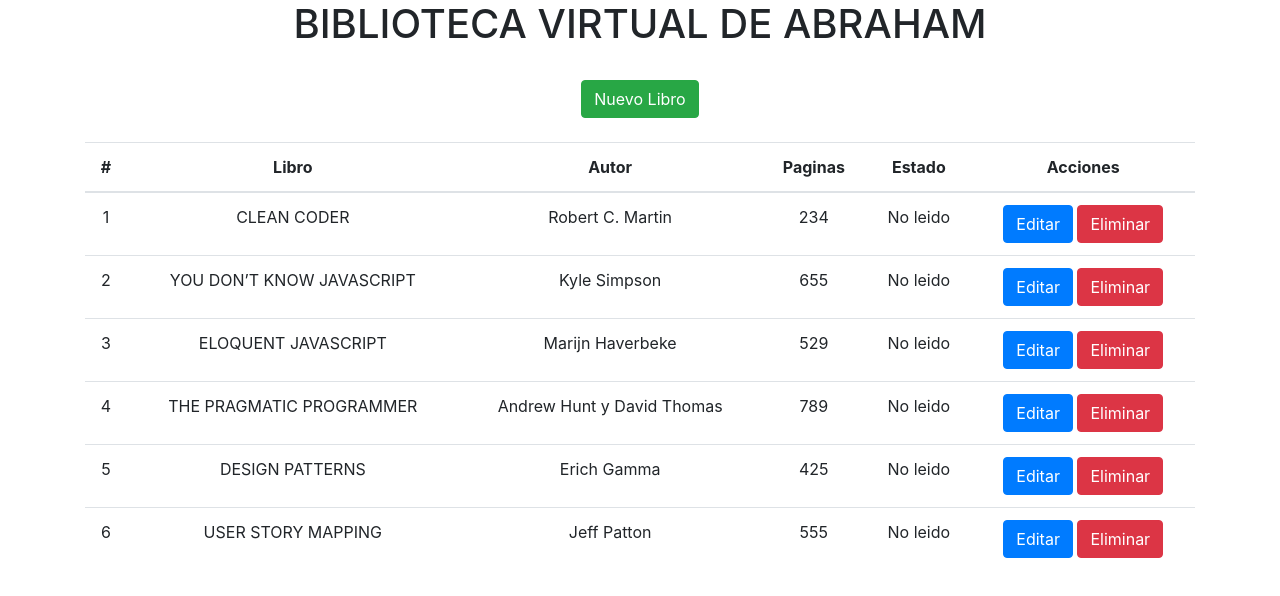
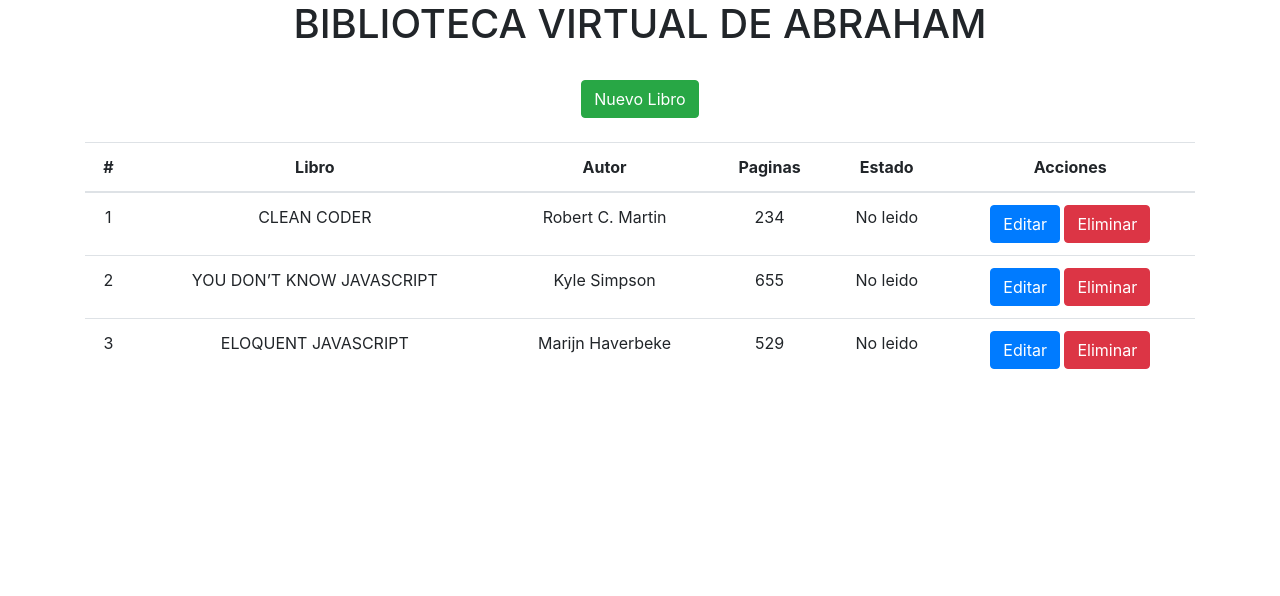
Before and after one commit to Alonso-Aldebaram/Project_Library, a React (Create React App) app: page / in a window 1280 px wide. Shown: the top 596 px of the page. Built offline with nearby package versions, Linux system fonts and the light colour scheme.

Commit message:
Logica del Proyecto Biblioteca Terminado

```diff
--- a/src/comp/Biblioteca.js
+++ b/src/comp/Biblioteca.js
@@ -7,9 +7,6 @@ const data = [
     { id: 1, libro: "CLEAN CODER", autor: "Robert C. Martin", paginas: "234", estado: "No leido" },
     { id: 2, libro: "YOU DON’T KNOW JAVASCRIPT", autor: "Kyle Simpson", paginas: "655", estado: "No leido" },
     { id: 3, libro: "ELOQUENT JAVASCRIPT", autor: "Marijn Haverbeke", paginas: "529", estado: "No leido" },
-    { id: 4, libro: "THE PRAGMATIC PROGRAMMER", autor: "Andrew Hunt y David Thomas", paginas: "789", estado: "No leido" },
-    { id: 5, libro: "DESIGN PATTERNS", autor: "Erich Gamma", paginas: "425", estado: "No leido"},
-    { id: 6, libro: "USER STORY MAPPING", autor: "Jeff Patton", paginas: "555", estado: "No leido" },
   ];
 
 class Biblioteca extends React.Component{
@@ -192,7 +189,7 @@ eliminar=(dato)=>{
 
                     <FormGroup>
                         <label>Paginas:</label>
-                        <input className="formu-input" name="autor" type="text" onChange={this.handleChange} value={this.state.form.paginas}/>
+                        <input className="formu-input" name="paginas" type="text" onChange={this.handleChange} value={this.state.form.paginas}/>
                     </FormGroup>
 
                     <h5>Estado de lectura:</h5>
```
